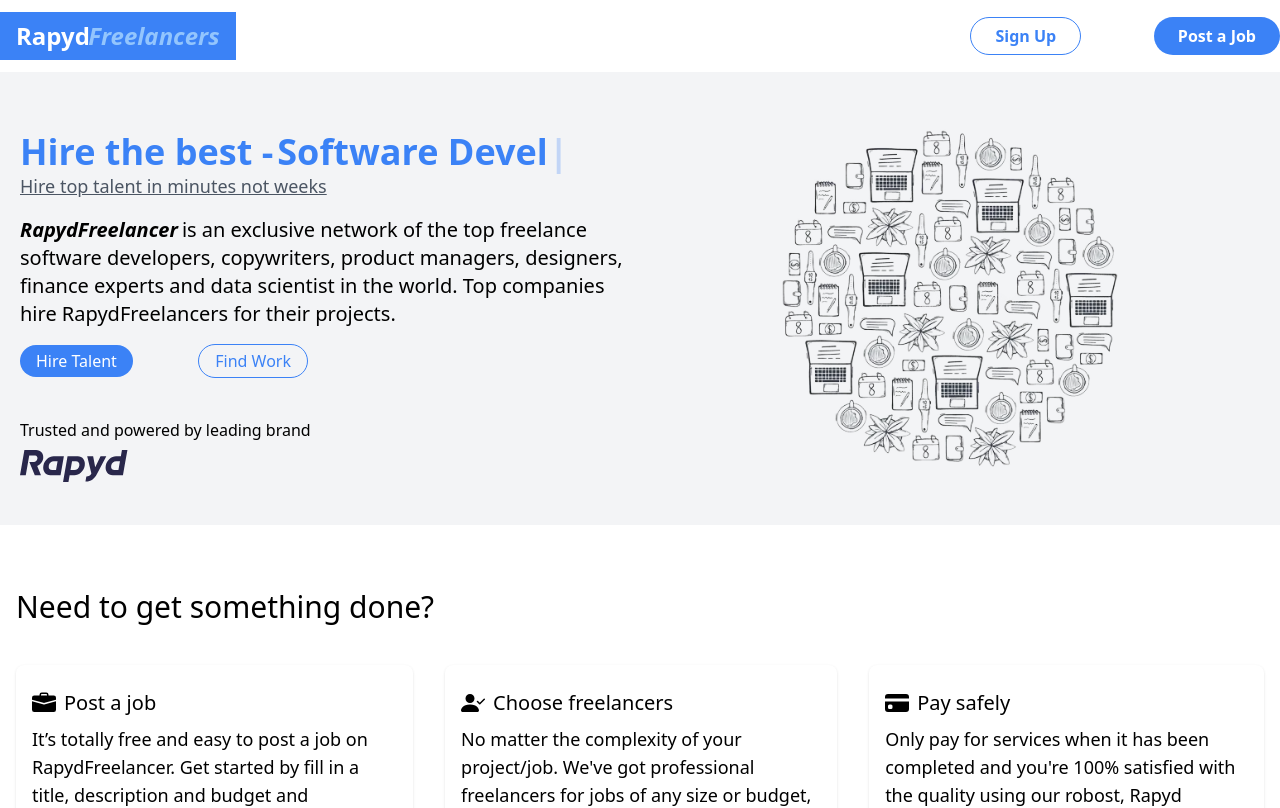
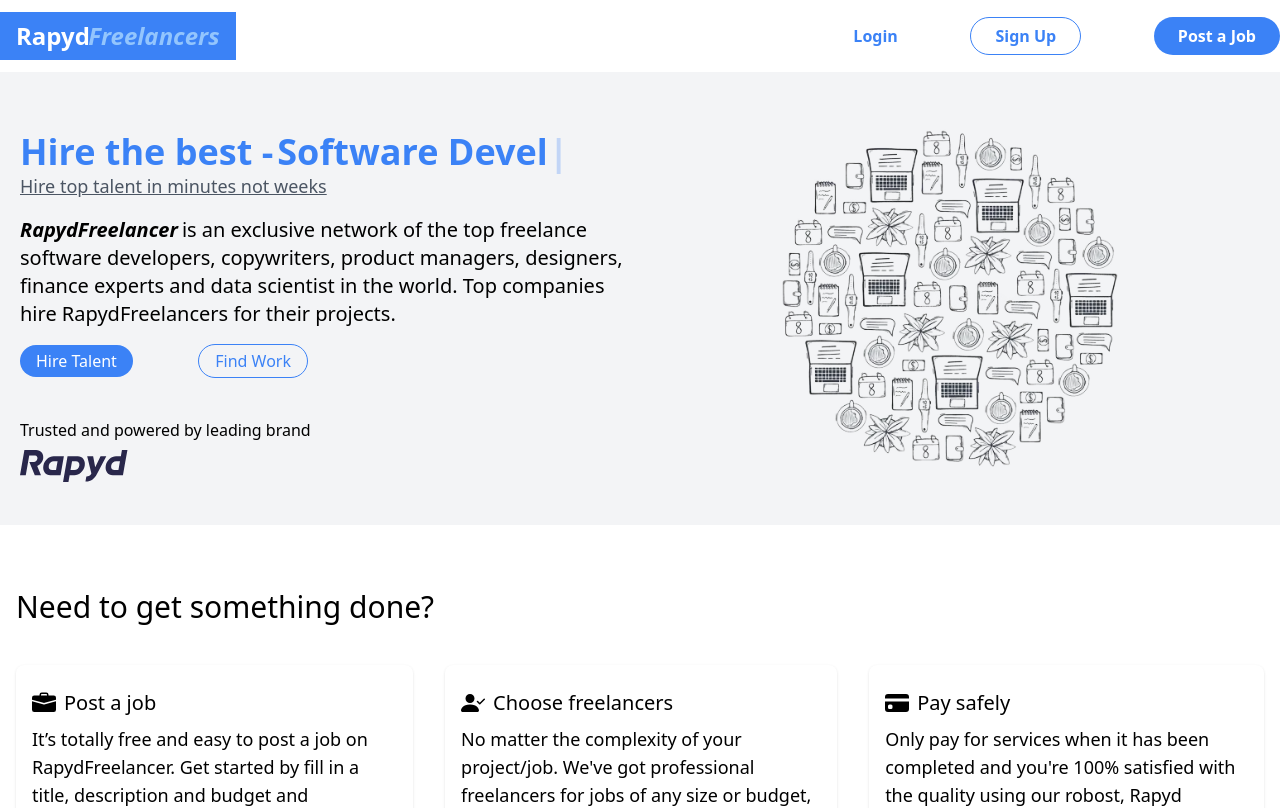
Before and after one commit to BisiDavi/RapydFreelancer, a Next.js app: page / in a window 1280 px wide. Shown: the top 808 px of the page. Built offline with nearby package versions, Linux system fonts and the light colour scheme.

Commit message:
style updated

```diff
--- a/components/header/index.tsx
+++ b/components/header/index.tsx
@@ -21,7 +21,7 @@
           <div className="w-1/3 justify-between flex">
             <Button
               text="Login"
-              className="text-blue-500 font-bold rounded-md text-white hover:text-blue-800"
+              className="text-blue-500 font-bold rounded-md hover:text-blue-800"
             />
             <Button
               text="Sign Up"
--- a/views/CategoryGalleryView.tsx
+++ b/views/CategoryGalleryView.tsx
@@ -12,7 +12,7 @@
         {categoryGalleryArray.map((categoryItem) => (
           <div
             key={categoryItem.image}
-            className="image-view flex hover:opacity-50 hover:bg-gray-900 flex-col relative justify-center items-center"
+            className="image-view flex hover:bg-gray-900 flex-col relative justify-center items-center"
           >
             <div className="shadow-effect rounded-lg"></div>
             <Image
@@ -40,7 +40,7 @@
             width: 100%;
             display: none;
             background-color: black;
-            opacity: 0.4;
+            opacity: 0.5;
           }
           .image-view {
             z-index: 10;
```
